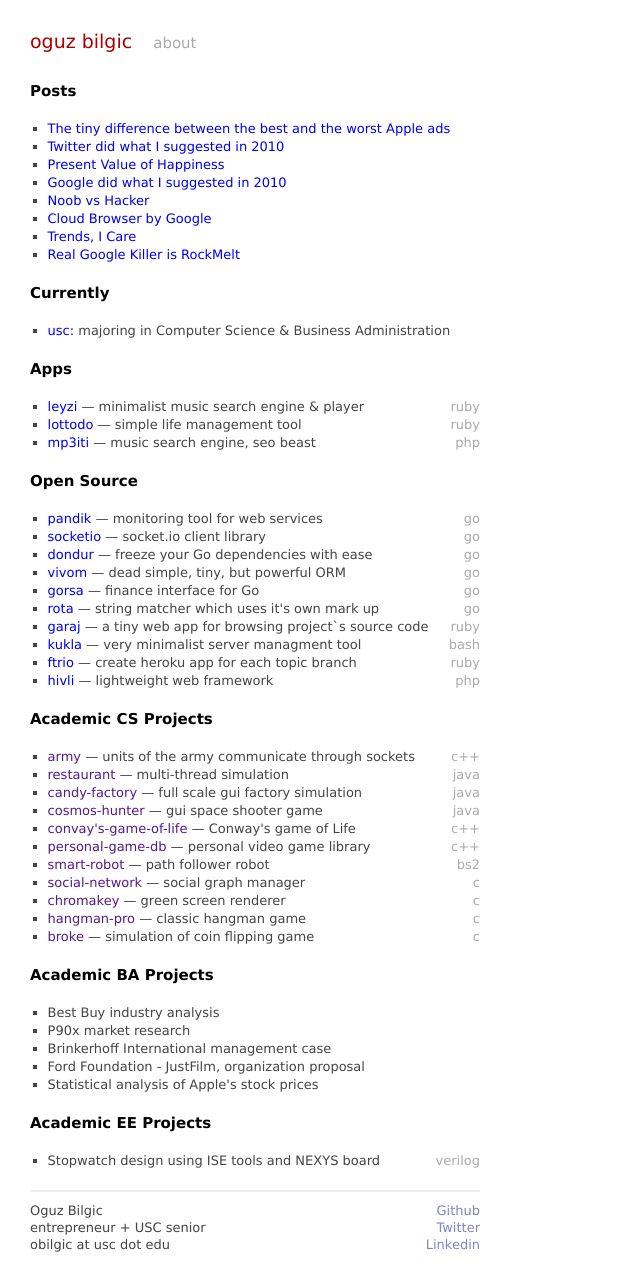
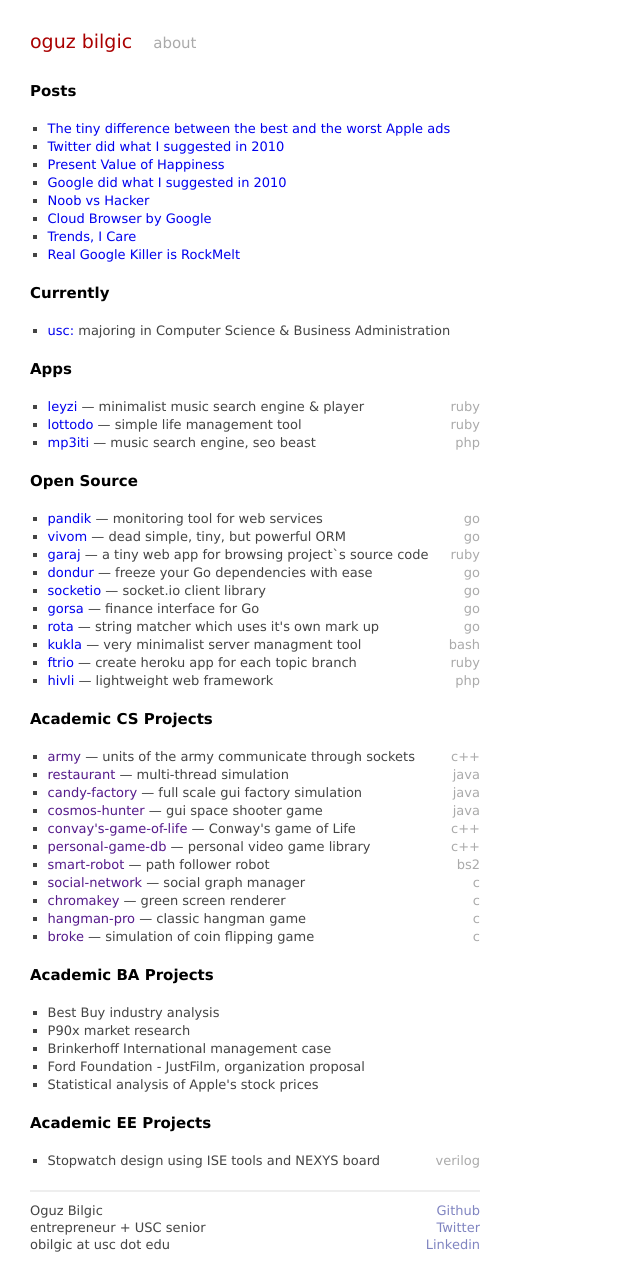
Before and after one commit to oguzbilgic/oguzbilgic.github.com, a Jekyll site: the page built from index.html, in a window 1280 px wide. Shown: the whole page, without its empty margins (0-640 px from the left). Built offline with Jekyll 4.4.1, drawn with Linux system fonts in a browser that asks for light colours; Markdown is read by kramdown in place of the engine named in the settings.

Commit message:
Update index.html

```diff
--- a/index.html
+++ b/index.html
@@ -26,12 +26,12 @@ title: oguz bilgic
   <h2>Open Source</h2>
   <ul class="posts">
     <li><a href="http://github.com/oguzbilgic/pandik/">pandik</a> — monitoring tool for web services <span class="lang">go</span></li>
+    <li><a href="http://github.com/oguzbilgic/vivom/">vivom</a> — dead simple, tiny, but powerful ORM <span class="lang">go</span></li>
+    <li><a href="http://github.com/oguzbilgic/garaj/">garaj</a> — a tiny web app for browsing project`s source code <span class="lang">ruby</span></li>
+    <li><a href="http://github.com/oguzbilgic/dondur/">dondur</a> — freeze your Go dependencies with ease <span class="lang">go</span></li>
     <li><a href="http://github.com/oguzbilgic/socketio/">socketio</a> — socket.io client library <span class="lang">go</span></li>
-    <li><a href="http://github.com/oguzbilgic/dondur/">dondur</a> — freeze your Go dependencies with ease <span class="lang">go</span></li>
-    <li><a href="http://github.com/oguzbilgic/vivom/">vivom</a> — dead simple, tiny, but powerful ORM <span class="lang">go</span></li>
     <li><a href="http://github.com/oguzbilgic/gorsa/">gorsa</a> — finance interface for Go <span class="lang">go</span></li>
     <li><a href="http://github.com/oguzbilgic/rota/">rota</a> — string matcher which uses it's own mark up <span class="lang">go</span></li>
-    <li><a href="http://github.com/oguzbilgic/garaj/">garaj</a> — a tiny web app for browsing project`s source code <span class="lang">ruby</span></li>
     <li><a href="http://github.com/oguzbilgic/kukla/">kukla</a> — very minimalist server managment tool <span class="lang">bash</span></li>
     <li><a href="http://github.com/oguzbilgic/ftrio/">ftrio</a> — create heroku app for each topic branch <span class="lang">ruby</span></li>
     <li><a href="http://github.com/oguzbilgic/hivli/">hivli</a> — lightweight web framework <span class="lang">php</span></li>
```
